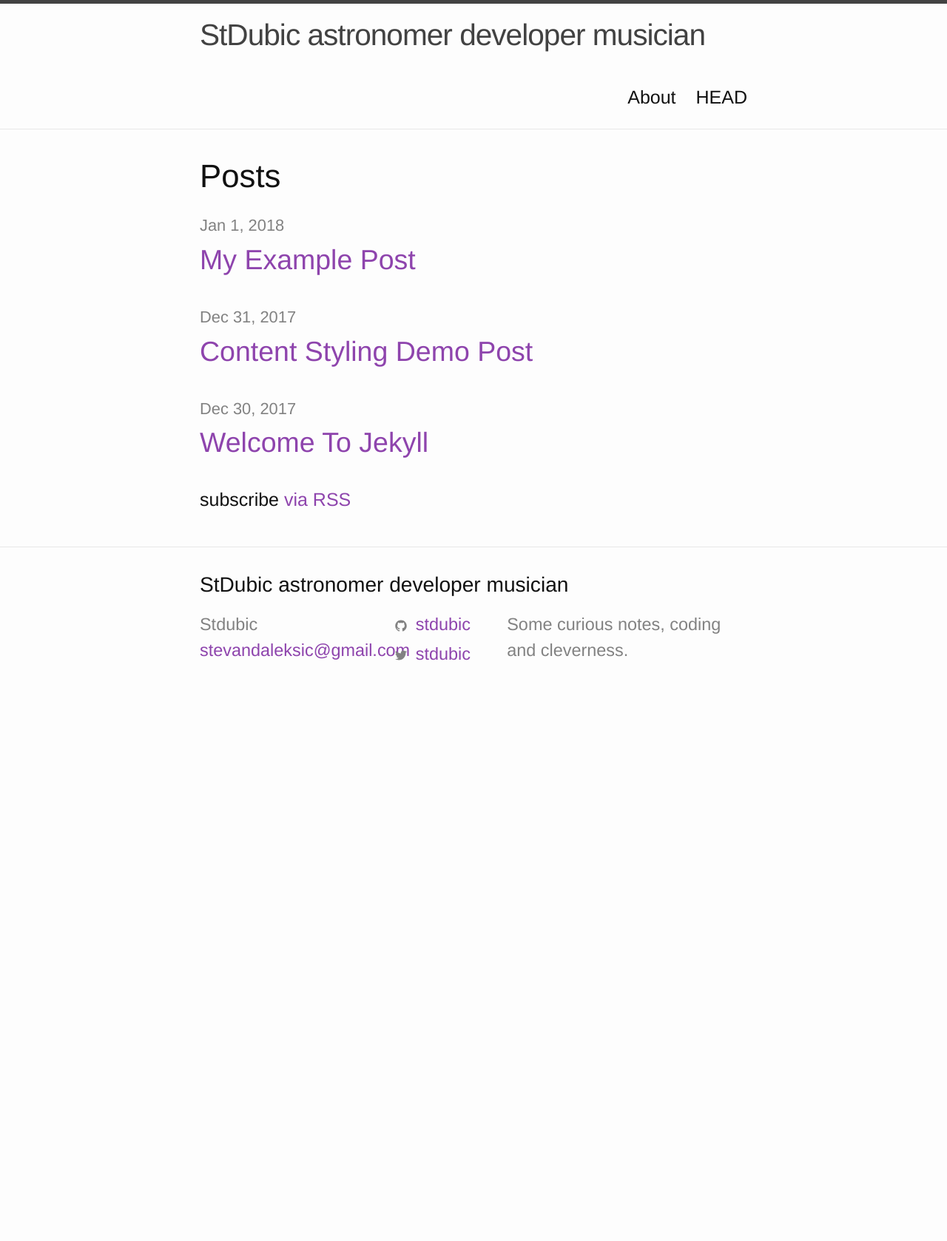
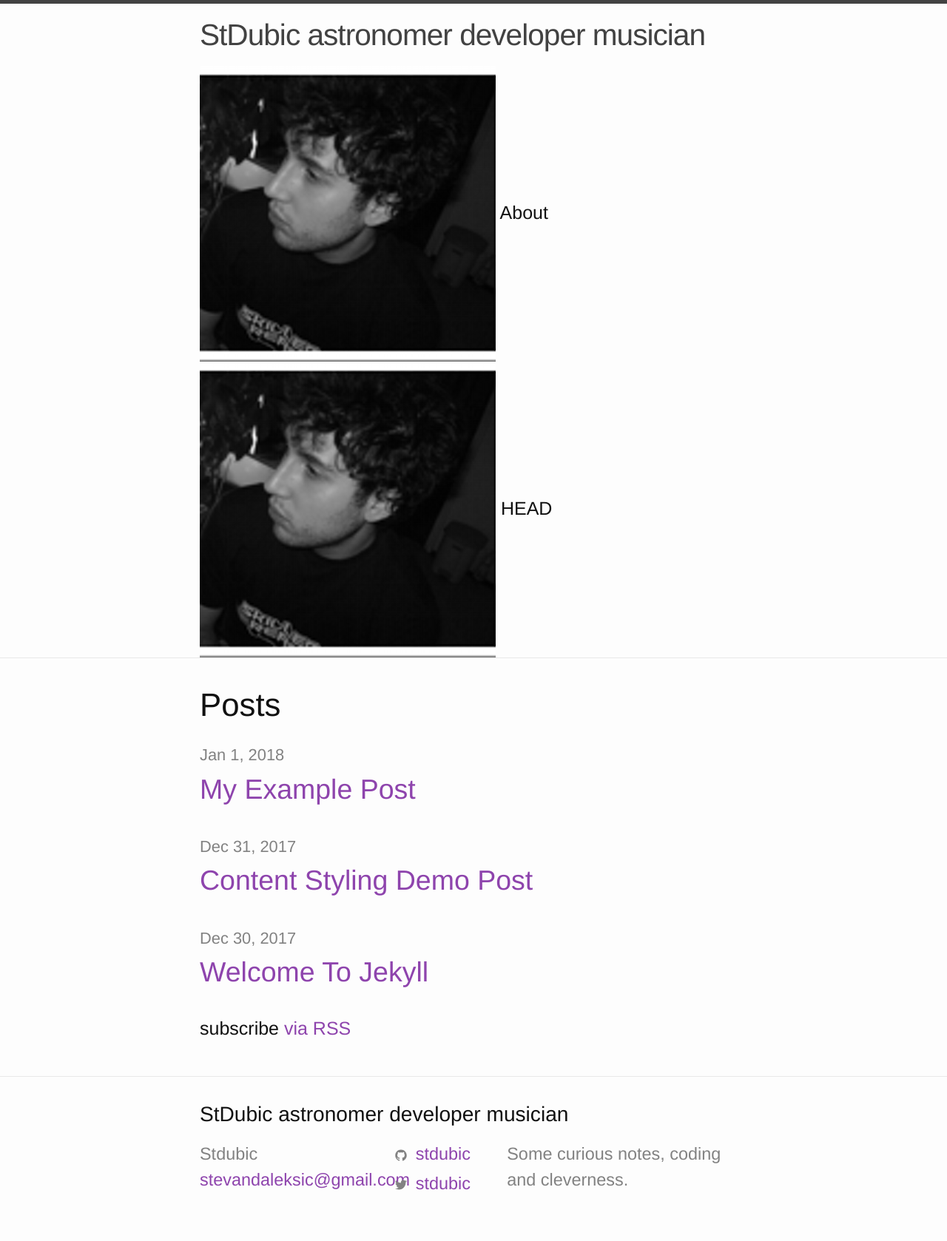
Before and after one commit to Stdubic/Stevan-Aleksic-aka-Stdubic, a Jekyll site: the page built from index.md, in a window 1280 px wide. Shown: the whole page at 74% size. Built offline with Jekyll 4.4.1, drawn with Linux system fonts in a browser that asks for light colours; before the commit the page ends 963 px from its top, so only the background shows below that.

Commit message:
Update header.html

```diff
--- a/_includes/header.html
+++ b/_includes/header.html
@@ -23,7 +23,7 @@
           {% for path in page_paths %}
             {% assign my_page = site.pages | where: "path", path | first %}
             {% if my_page.title %}
-
+             <img src="{{{site.github.url}}/assets/slikaJa_400x400.png" alt="Italian Trulli">
             <a class="page-link" href="{{ my_page.url | relative_url }}">{{ my_page.title | escape }}</a>
             {% endif %}
           {% endfor %}
```
